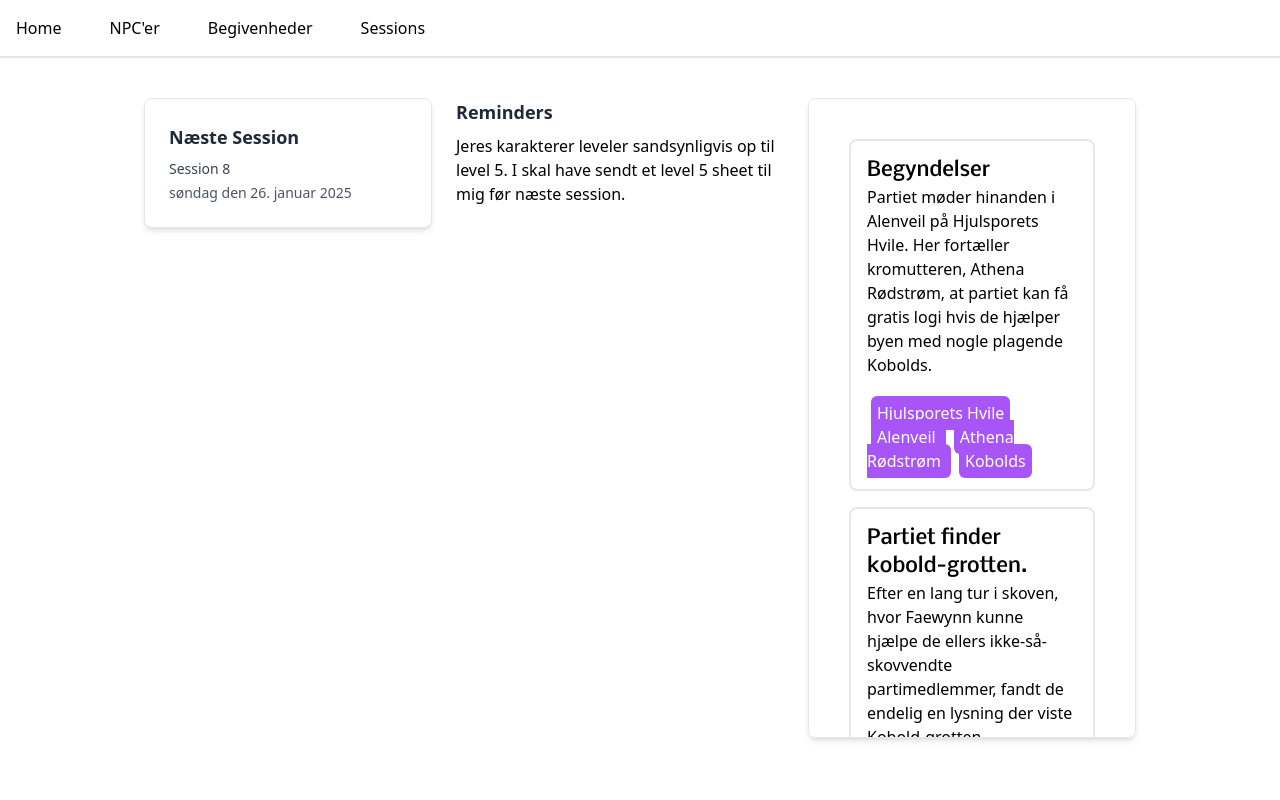
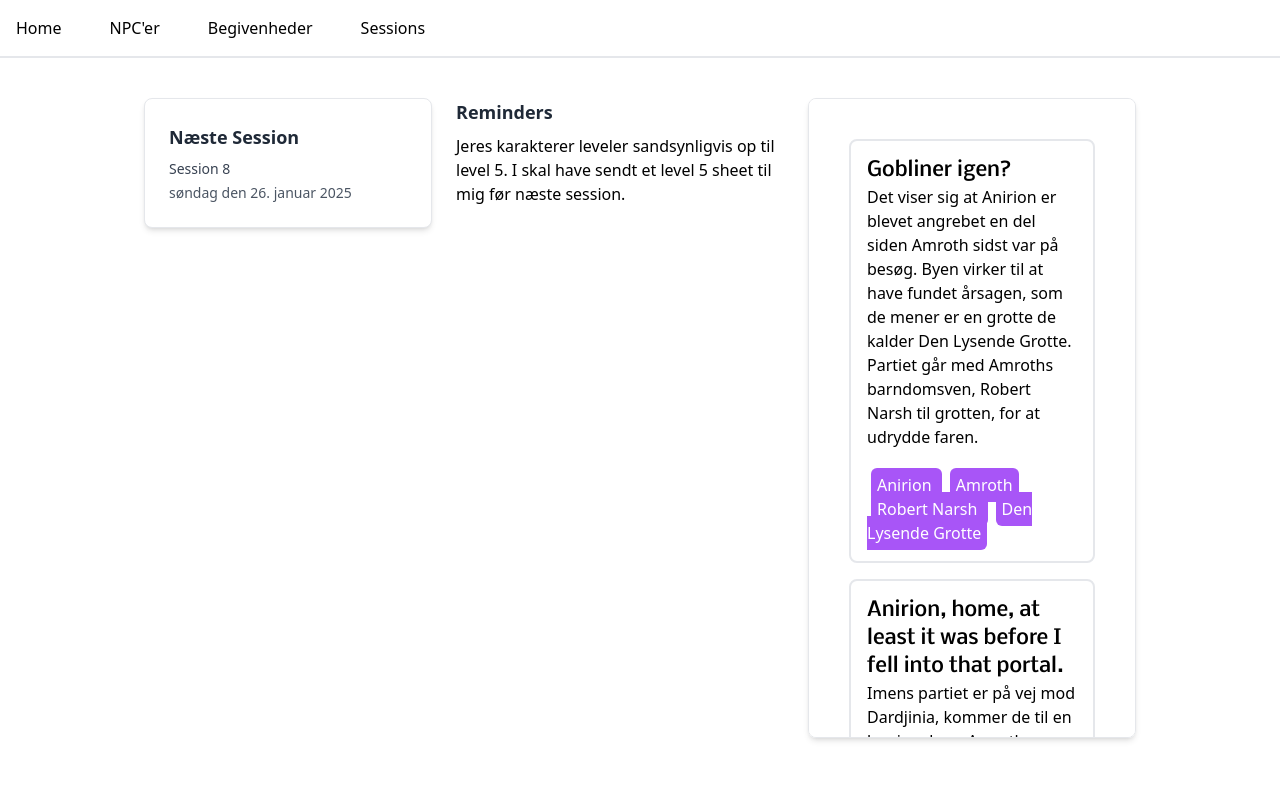
Before and after one commit to kevinvinther/dnd-dashboard, an Astro site: page / in a window 1280 px wide. Built offline with nearby package versions, Linux system fonts and the light colour scheme; Astro itself is replaced by a stand-in of ours.

Commit message:
Make EventList use the data in reverse order

```diff
--- a/src/components/EventList.astro
+++ b/src/components/EventList.astro
@@ -18,14 +18,13 @@ import events from '../data/events.json'; // Data about events
 const { filterTag, width, height } = Astro.props as Props;
 
 const flattenedEvents: EventData[] = events.flat();
-const filteredEvents: EventData[] = filterTag
+let filteredEvents: EventData[] = filterTag
   ? flattenedEvents.filter((event) =>
       event.tags.some((tag) => tag.toLowerCase() === filterTag.toLowerCase())
     )
   : flattenedEvents;
 
-const sortedEvents = filteredEvents.sort((a, b) => b.id - a.id);
-
+filteredEvents = filteredEvents.reverse();
 
 
 ---
@@ -33,8 +32,8 @@ const sortedEvents = filteredEvents.sort((a, b) => b.id - a.id);
   class="p-6 mx-auto bg-white border border-gray-200 rounded-lg shadow-md no-scrollbar h-auto sm:h-auto md:h-[80vh] md:overflow-y-auto"
 >
 
-{ sortedEvents.length !== 0 ?  (
-  sortedEvents.map((event) => (
+{ filteredEvents.length !== 0 ?  (
+  filteredEvents.map((event) => (
     <Event
       title={event.name}
       description={event.description}
```
